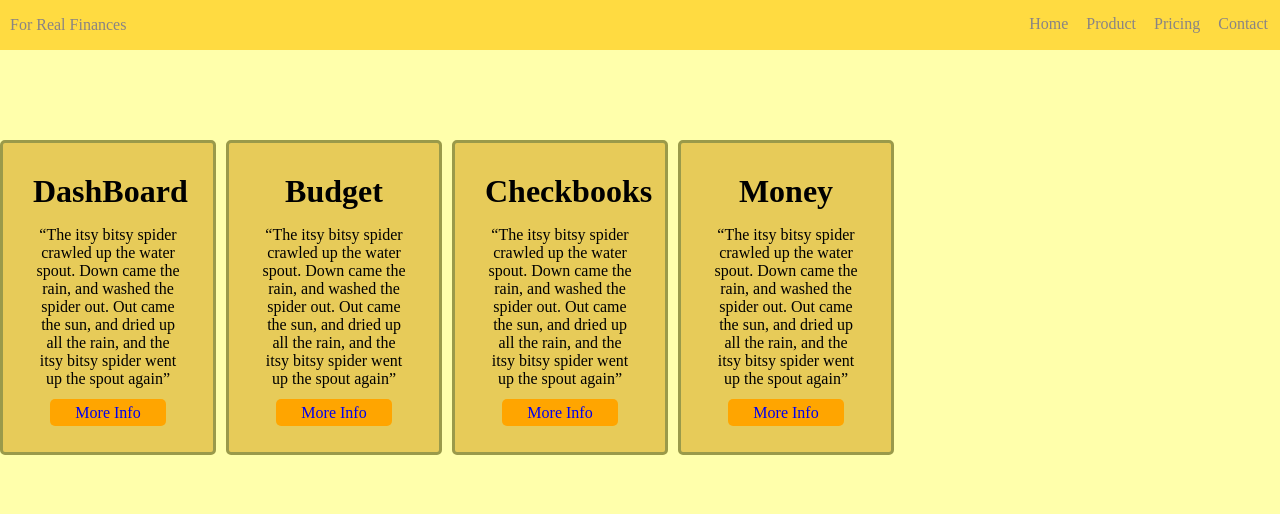
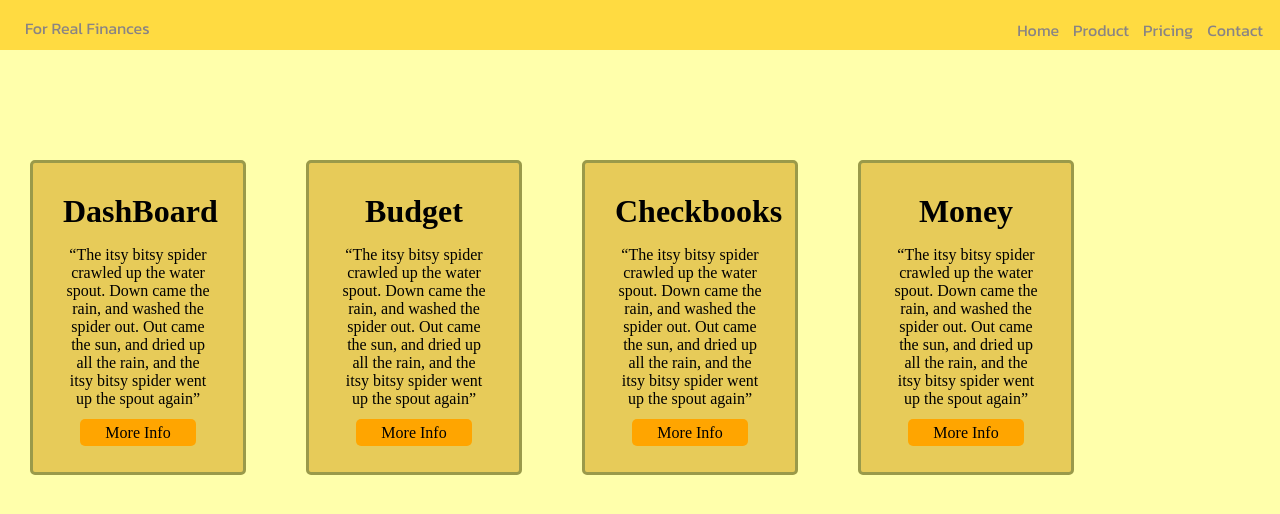
Before and after one commit to Fred-Atkinson/css-positioning, a plain HTML site: page index.html in a window 1280 px wide. Drawn offline with Linux system fonts and the light colour scheme.

Commit message:
Got rid of floats. Replaced with flexboxes

```diff
--- a/index.html
+++ b/index.html
@@ -3,6 +3,7 @@
 <head>
 <title>I have the best webpage titles</title>
 <link href="main.css" rel="stylesheet" type="text/css">
+<link rel="stylesheet" href="https://fonts.googleapis.com/css?family=Kanit">
 </head>
 <body>
 <div class="nav">
--- a/main.css
+++ b/main.css
@@ -15,19 +15,24 @@ a, h1, h2, h3, div, body, html {
     background-color: rgba(255, 213, 47, 0.848);
     width: 100%;
    height: 50px;
-   float: left;
-   padding-left: 10px;
+  font-family: 'Kanit', sans-serif;
+   padding-left: 25px;
 }
 
 .nav p{
   color: rgb(137, 132, 132);
 }
 .navchild{
-    float: right;
+    display: flex;
+    justify-content: right;
+    align-items: center;
     top: 0;
     position: relative;
-    top: -35px;
+    top: -45px;
     padding-right: 15px;
+    padding-bottom: 15px;
+    margin-right: 20px;
+    margin-bottom: 20px;
 }
 
 .navchild a{
@@ -42,16 +47,16 @@ a, h1, h2, h3, div, body, html {
     position: relative;
     top: 130px;
     text-align: center;
+    display: flex;
+    flex-flow: row wrap;
 
 }
 
 .box1{
    max-width: 150px;
    padding: 30px;
-   background-color: rgb(231, 203, 89);;
-   margin-right: 10px;
-  margin-top: 10px;
-  float: left;
+   background-color: rgb(231, 203, 89);
+  margin: 30px;
   border: 3px solid rgb(154, 154, 74);
   border-radius: 5px;
 }
@@ -59,10 +64,9 @@ a, h1, h2, h3, div, body, html {
 .box2{
     max-width: 150px;
     padding: 30px;
-    background-color: rgb(231, 203, 89);;
-    margin-right: 10px;
-   margin-top: 10px;
-   float: left;
+    background-color: rgb(231, 203, 89);
+   margin: 30px;
+
    border: 3px solid rgb(154, 154, 74);
    border-radius: 5px;
 }
@@ -71,9 +75,8 @@ a, h1, h2, h3, div, body, html {
     max-width: 150px;
     padding: 30px;
    background-color: rgb(231, 203, 89);;
-   margin-right: 10px;
-  margin-top: 10px;
-  float: left;
+  margin: 30px;
+
   border: 3px solid rgb(154, 154, 74);
   border-radius: 5px;
 }
@@ -82,9 +85,8 @@ a, h1, h2, h3, div, body, html {
     max-width: 150px;
     padding: 30px;
    background-color: rgb(231, 203, 89);
-   margin-right: 10px;
-  margin-top: 10px;
-  float: left;
+  margin: 30px;
+
   border: 3px solid rgb(154, 154, 74);
   border-radius: 5px;
 }
@@ -94,4 +96,5 @@ a, h1, h2, h3, div, body, html {
     text-decoration: none;
     border-radius: 5px;
     padding: 5px 25px;
+    color: black;
 }
```
